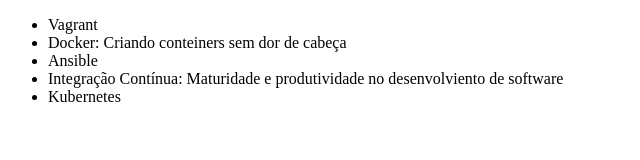
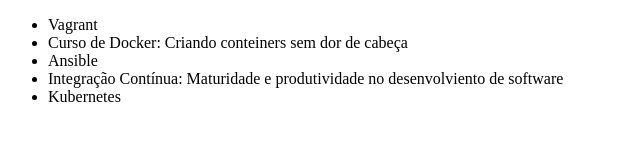
Before and after one commit to danielpramos/Curso-alura-git-teste-de-push-e-pull-, a plain HTML site: page index.html in a window 1280 px wide. Shown: the full height of the page, 0-640 px from the left. Drawn offline with Linux system fonts and the light colour scheme.

Commit message:
Atualizando nome do curso de Docker

```diff
--- a/index.html
+++ b/index.html
@@ -7,7 +7,7 @@
 <body>
     <ul>
         <li>Vagrant</li>
-        <li>Docker: Criando conteiners sem dor de cabeça</li>
+        <li>Curso de Docker: Criando conteiners sem dor de cabeça</li>
         <li>Ansible</li>
         <li>Integração Contínua: Maturidade e produtividade no desenvolviento de software</li>
         <li>Kubernetes</li>
```
